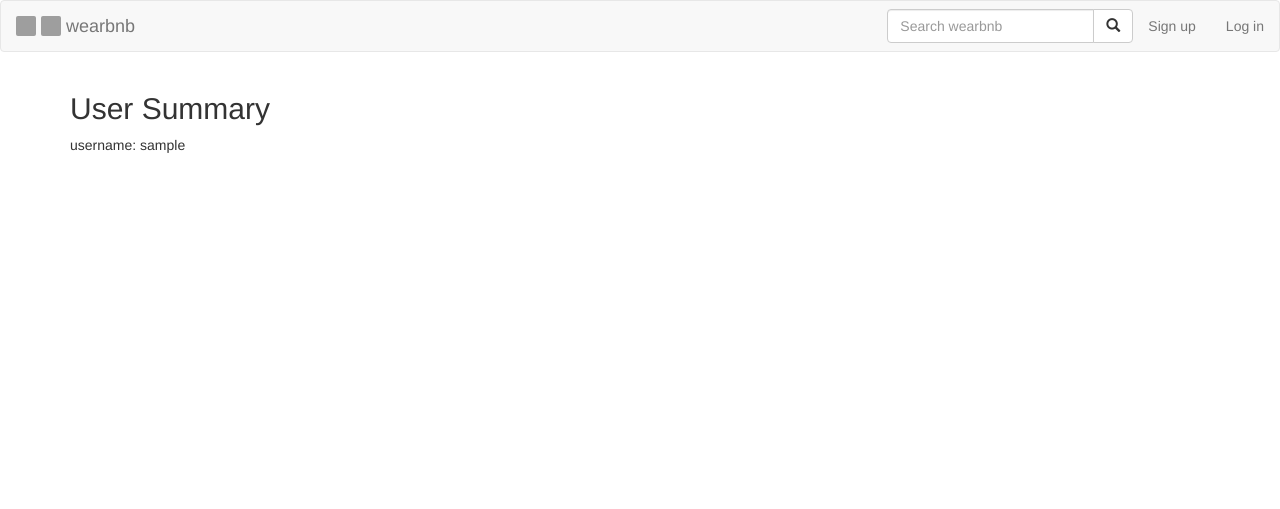
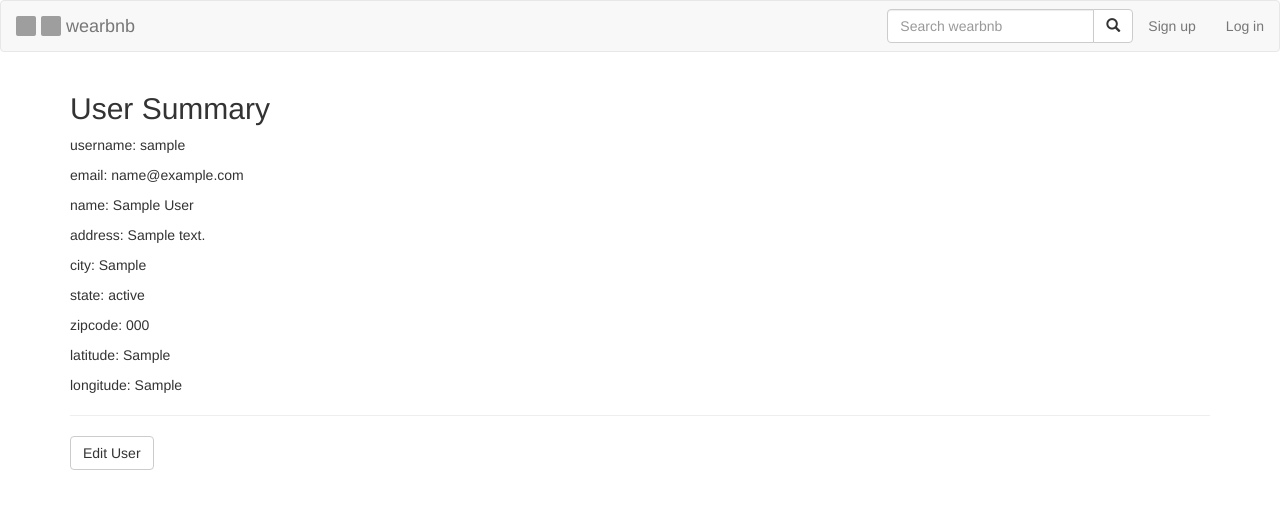
Before and after one commit to desl/wbnb, a Flask app: page /users/1 in a window 1280 px wide. Shown: the top 509 px of the page. Run offline with Flask 2, Linux system fonts and the light colour scheme; tables that the repository leaves empty hold one stand-in row (values such as "Sample post"); some libraries are stand-ins or nearby versions; grey boxes are pictures that could not be loaded.

Commit message:
updated show user to show more details about the user

```diff
--- a/project/users/templates/users/show.html
+++ b/project/users/templates/users/show.html
@@ -4,6 +4,15 @@ Show User
 {% endblock %}
 {% block content %}
 	<h2>User Summary</h2>
-	username: {{user.username}}
-
+	<p>username: {{user.username}}</p>
+	<p>email: {{user.email}}</p>
+	<p>name: {{user.name}}</p>
+	<p>address: {{user.address}}</p>
+	<p>city: {{user.city}}</p>
+	<p>state: {{user.state}}</p>
+	<p>zipcode: {{user.zipcode}}</p>
+	<p>latitude: {{user.latitude}}</p>
+	<p>longitude: {{user.longitude}}</p>
+	<hr>
+	<a class="btn btn-default" href="{{ url_for('users.edit', id=user.id) }}">Edit User</a>
 {% endblock %}
--- a/project/users/views.py
+++ b/project/users/views.py
@@ -155,6 +155,11 @@ def show(id):
       if bcrypt.check_password_hash(found_user.password, form.password.data):
         found_user.username = form.username.data
         found_user.email = form.email.data
+        found_user.name = form.name.data
+        found_user.address = form.address.data
+        found_user.city = form.city.data
+        found_user.state = form.state.data
+        found_user.zipcode = form.zipcode.data
         found_user.image_url = form.image_url.data or None
         db.session.add(found_user)
         db.session.commit()
```
